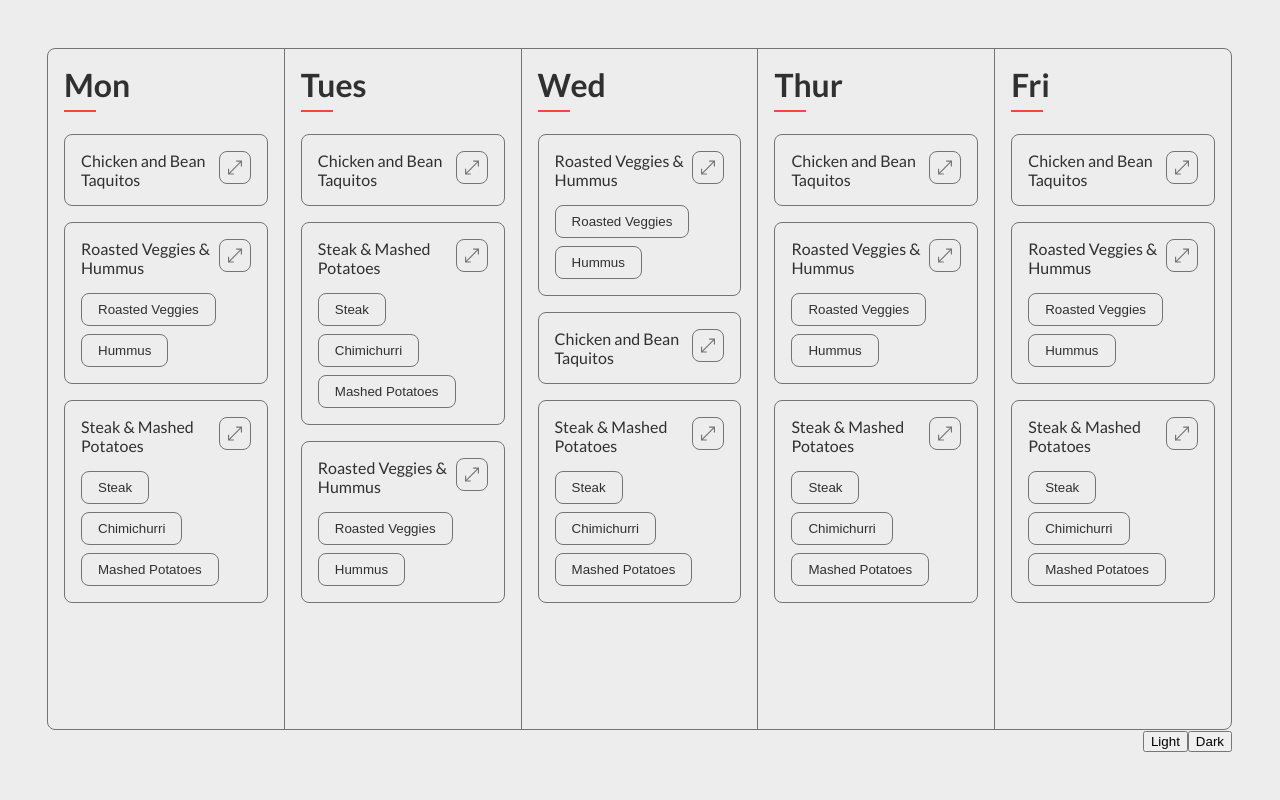
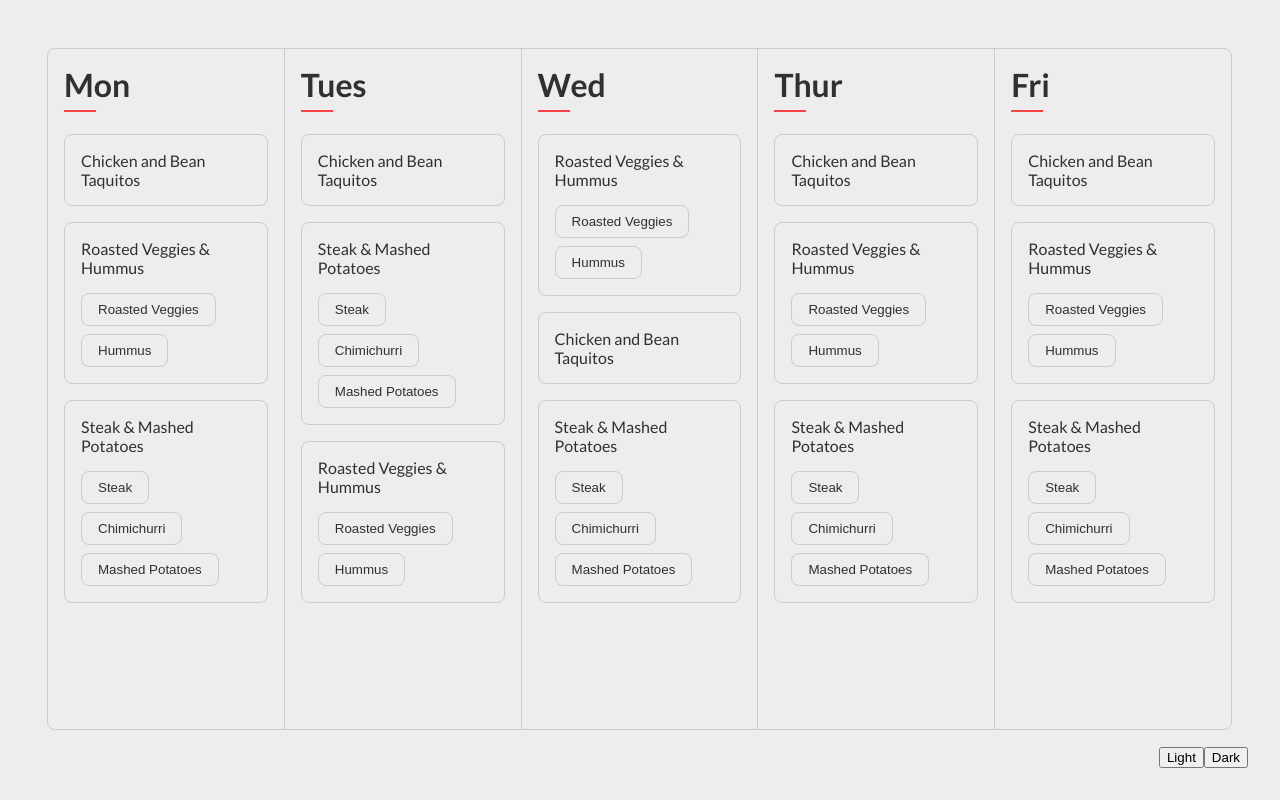
Before and after one commit to seandorr/recipes, a Next.js app: page / in a window 1280 px wide. Built offline with nearby package versions, Linux system fonts and the light colour scheme.

Commit message:
fix: hover on recipe title for active

```diff
--- a/src/pages/index.tsx
+++ b/src/pages/index.tsx
@@ -1,8 +1,8 @@
 import Head from "next/head";
 import { useLocalStorage } from "@/utils/customHooks/useLocalStorage";
 import { allRecipes, recipesPerWeek } from "@/utils/constants/recipes";
-import { Expand } from "@/components/icons/Expand";
 import { dayIndex } from "@/utils/functions/date";
+import { useState } from "react";
 
 export default function Home() {
   const defaultDarkTheme = window.matchMedia(
@@ -12,6 +12,8 @@ export default function Home() {
     "theme",
     defaultDarkTheme ? "dark" : "light"
   );
+
+  const [hoveringRecipe, setHoveringRecipe] = useState({});
 
   return (
     <>
@@ -44,15 +46,18 @@ export default function Home() {
                     return (
                       <div
                         key={key}
-                        className={`recipe ${units ? "has-units" : ""}`}
+                        className={`recipe ${units ? "has-units" : ""} ${
+                          recipe === hoveringRecipe ? "hovering" : ""
+                        }`}
                       >
-                        <div className="recipe-name-container">
-                          {name}
-                          <div className="expand-icon-container">
-                            <Expand size={14} />
-                          </div>
-                        </div>
-
+                        <a
+                          href=""
+                          className="recipe-link"
+                          onMouseEnter={() => setHoveringRecipe(recipe)}
+                          onMouseLeave={() => setHoveringRecipe({})}
+                        >
+                          <span className="recipe-name">{name}</span>
+                        </a>
                         {units && (
                           <div className="unit-container">
                             {units.length > 0 &&
--- a/src/styles/_colors.module.scss
+++ b/src/styles/_colors.module.scss
@@ -1,13 +1,6 @@
 $dark-color: #303030;
-$border-color: #747474;
+$border-dark-color: #5b5b5b;
+$border-light-color: #cbcbcb;
 $primary-dark-color: #42ff74;
 $primary-light-color: #ff4242;
-// $border-hover-color: #ff4242;
-$border-hover-color: #42ff74;
 $light-color: #ededed;
-
-:export {
-  lightColor: $light-color;
-  expandColor: $primary-dark-color;
-  borderColor: $border-color;
-}
--- a/src/styles/_theme.module.scss
+++ b/src/styles/_theme.module.scss
@@ -3,13 +3,13 @@
 :root {
   --font-color: #{$dark-color};
   --background: #{$light-color};
-  --border-color: #{$border-color};
+  --border-color: #{$border-light-color};
   --primary-color: #{$primary-light-color};
 }
 
 [data-theme="dark"] {
   --font-color: #{$light-color};
   --background: #{$dark-color};
-  --border-color: #{$border-color};
+  --border-color: #{$border-dark-color};
   --primary-color: #{$primary-dark-color};
 }
--- a/src/styles/main.scss
+++ b/src/styles/main.scss
@@ -87,18 +87,17 @@ body {
       .recipe {
         margin: 1rem 0;
         padding: 1rem;
-        border: 1px solid var(--border-color);
+        border: 1px solid;
+        border-color: var(--border-color);
         border-radius: 0.5rem;
         align-self: stretch;
         position: relative;
+        transition: border-color 0.3s ease-in-out;
+        transition-delay: 75ms;
 
-        // &:not(.has-units) {
-        //   transition: border-color 0.3s ease-in-out;
-        //   transition-delay: 75ms;
-        //   &:hover {
-        //     border-color: var(--primary-color);
-        //   }
-        // }
+        &.hovering {
+          border-color: var(--primary-color);
+        }
 
         .unit-container {
           margin-top: 1rem;
@@ -119,6 +118,7 @@ body {
             cursor: pointer;
             transition: border-color 0.3s ease-in-out;
             transition-delay: 75ms;
+            position: relative;
 
             &:hover {
               border-color: var(--primary-color);
@@ -126,36 +126,9 @@ body {
           }
         }
 
-        .recipe-name-container {
-          display: flex;
-          align-items: flex-start;
-          gap: 0.5rem;
-
-          .expand-icon-container {
-            padding: 0.5rem;
-            display: flex;
-            align-items: flex-start;
-            justify-content: center;
-            border: 1px solid var(--border-color);
-            border-radius: 0.5rem;
-            cursor: pointer;
-
-            svg {
-              g {
-                fill: $border-color;
-                transition: fill 0.3s ease-in-out;
-                transition-delay: 75ms;
-              }
-            }
-
-            &:hover {
-              svg {
-                g {
-                  fill: var(--primary-color);
-                }
-              }
-            }
-          }
+        .recipe-link {
+          color: var(--font-color);
+          text-decoration: none;
         }
       }
     }
@@ -211,6 +184,6 @@ body {
 
 .theme-buttons {
   position: absolute;
-  right: 3rem;
-  bottom: 3rem;
+  right: 2rem;
+  bottom: 2rem;
 }
```
